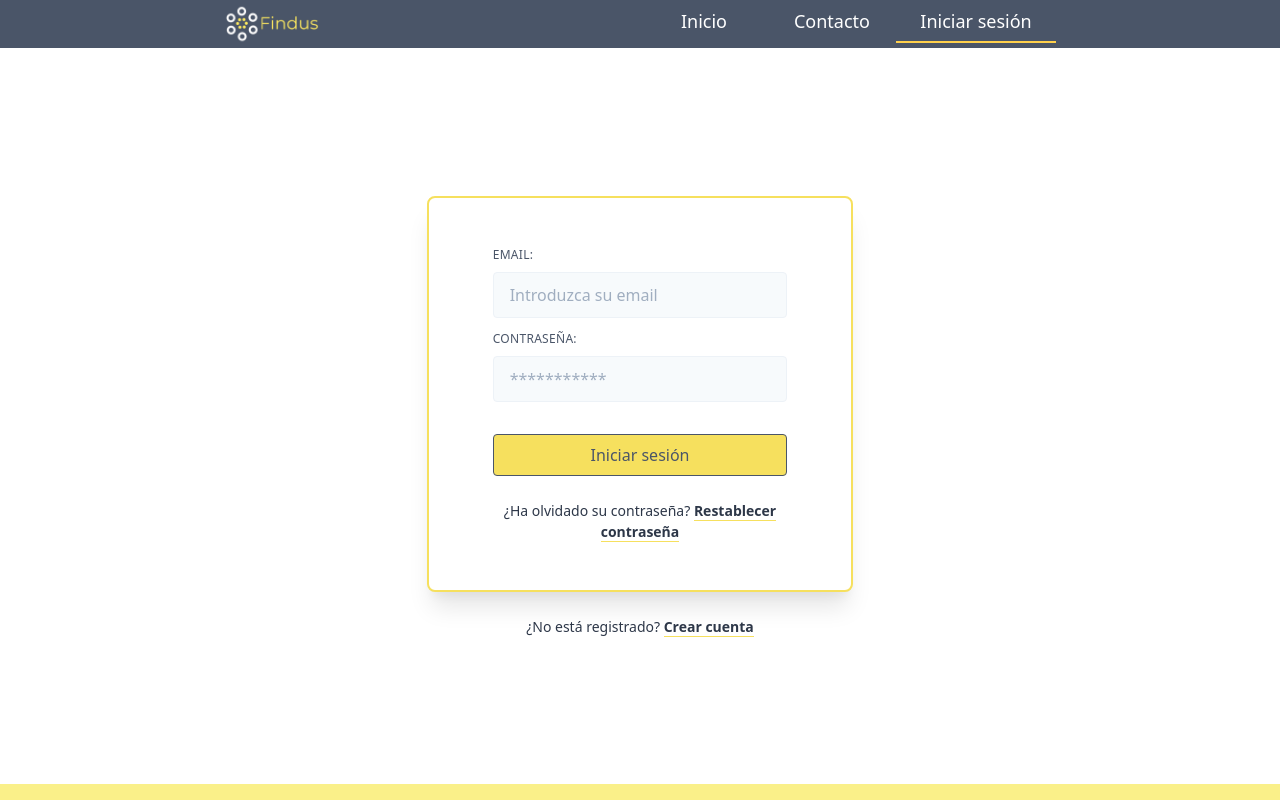
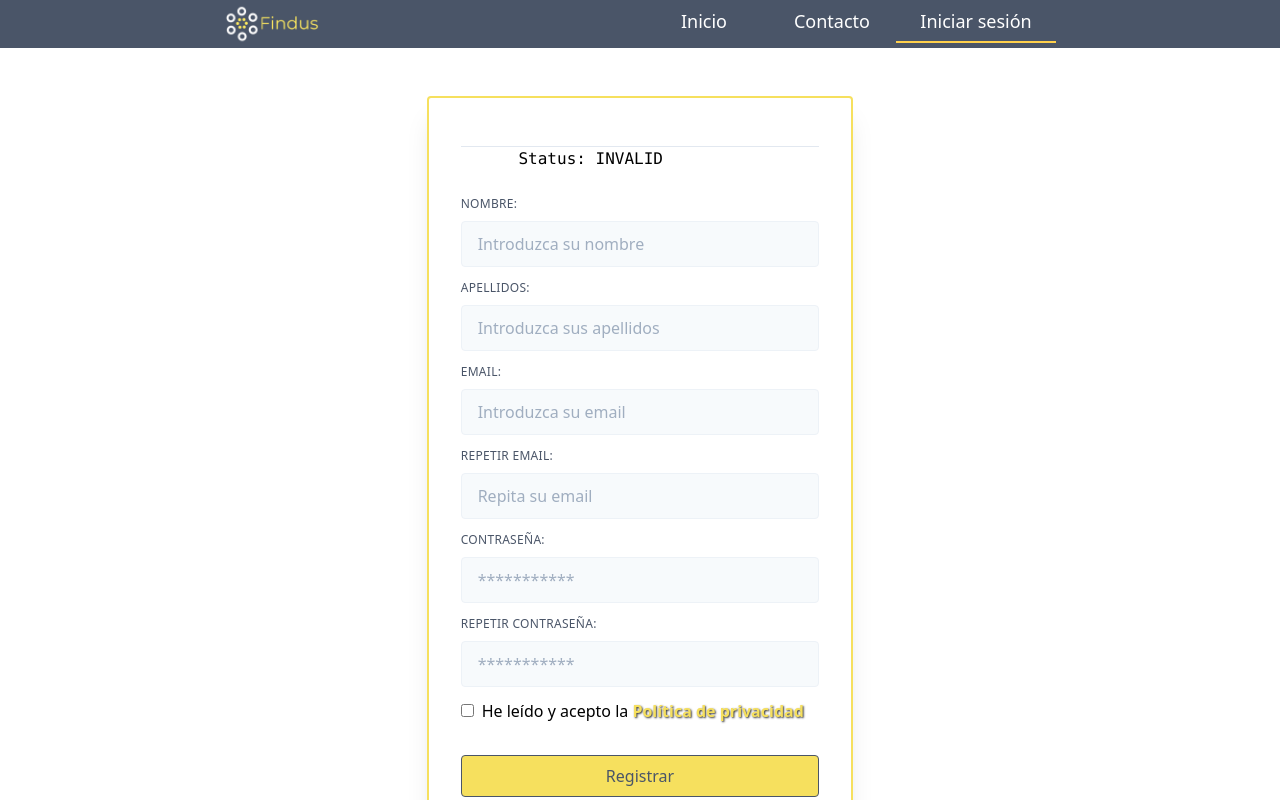
Before and after one commit to fcojalvarez/Findus-Angular, an Angular app: page /login in a window 1280 px wide. Both pictures are taken after a click on the element "Crear cuenta". Shown: the top 800 px of the page. Built offline with nearby package versions, Linux system fonts and the light colour scheme.

Commit message:
add validators assync

```diff
--- a/src/app/components/login-form/login-form.component.html
+++ b/src/app/components/login-form/login-form.component.html
@@ -1,5 +1,4 @@
-<div class="min-h-screen-80  my-12 flex flex-col items-center justify-center">
-    <div class="bg-white border-2 border-yellow-400 rounded-lg w-10/12 sm:w-1/2 lg:w-2/5 xl:w-1/3 xl:max-w-fixed1 py-12 px-8 md:px-16 shadow-xl">
+<div class="bg-white border-2 border-yellow-400 rounded-lg w-10/12 py-12 px-8 md:px-16 shadow-xl">
 
     <form class="w-full" [formGroup]="formLogin" (ngSubmit)="login()">
         <label class="block uppercase tracking-wide text-gray-700 text-xs mb-2">
@@ -19,7 +18,3 @@
 
     <p class="text-center text-sm text-gray-800 mt-6">¿Ha olvidado su contraseña? <span class="font-bold border-b border-yellow-400 cursor-pointer hover:border-white hover:text-yellow-400" (click)="restorePassword()">Restablecer contraseña</span></p>
 </div>
-
-    <p class="text-center text-sm text-gray-800 mt-6">¿No está registrado? <span class="font-bold border-b border-yellow-400 cursor-pointer hover:border-white hover:text-yellow-400">Crear cuenta</span></p>
-
-</div>
--- a/src/app/components/login-form/login-form.component.ts
+++ b/src/app/components/login-form/login-form.component.ts
@@ -1,9 +1,7 @@
-import { Component } from '@angular/core';
+import { Component, Output, EventEmitter } from '@angular/core';
 import { FormGroup, FormBuilder, Validators, FormControl } from '@angular/forms';
 import { HttpClient } from '@angular/common/http';
 import { Router } from '@angular/router'
-import { pipe } from 'rxjs';
-import { tap } from 'rxjs/operators';
 
 @Component({
   selector: 'login-form',
@@ -36,7 +34,7 @@ export class LoginFormComponent{
 
   onResetForm(){
     this.formLogin.reset();
-  }
+  };
 
   login() {
     const loginData = {
--- a/src/app/components/register-form/register-form.component.html
+++ b/src/app/components/register-form/register-form.component.html
@@ -1,7 +1,11 @@
-<div class="min-h-screen-80  my-12 flex flex-col items-center justify-center">
-    <div class="bg-white border-2 border-yellow-400 rounded w-10/12 sm:w-1/2 lg:w-2/5 xl:w-1/3 xl:max-w-fixed1 py-12 px-8 shadow-xl">
+<div class="bg-white border-2 border-yellow-400 rounded py-12 px-8 shadow-xl">
+    <hr>
+    <pre>
+      Status: {{ formRegister.status }}
+    </pre>
 
-        <form class="w-full" [formGroup]="formRegister">
+
+    <form class="w-full" [formGroup]="formRegister" (ngSubmit)="register()">
         <label class="block uppercase tracking-wide text-gray-700 text-xs mb-2" for="grid-password">
                 Nombre:
             </label>
@@ -40,13 +44,11 @@
         <input class="block w-full bg-gray-100 text-gray-700 border border-gray-200 rounded py-3 px-4 mb-3 leading-tight focus:outline-none focus:bg-white focus:border-yellow-500" type="password" formControlName="repeatPassword" placeholder="***********">
         <p class="text-red-400 mb-4" *ngIf="(repeatPassword.dirty || repeatPassword.touched) && repeatPassword.invalid && repeatPassword.errors.pattern">Este campo es obligatorio.</p>
         <p class="text-red-400 mb-4" *ngIf="password.value !== repeatPassword.value && password.touched">Las contraseñas no coinciden.</p>
+
+        <input formControlName="acceptPolicies" type="checkbox" id="acceptPolicies">
+        <label for="acceptPolicies" class="ml-2">He leído y acepto la <span class="text-yellow-400 font-bold cursor-pointer text-shadow" [routerLink]="['politica']">Política de privacidad</span></label>
+
+        <button type="submit" class="block bg-yellow-400 px-8 py-2 mt-8 text-gray-700 border border-gray-700 rounded w-full" [disabled]="!formRegister.valid">Registrar</button>
     </form>
 
-        <input type="checkbox" id="agreePolicies">
-        <label for="agreePolicies" class="ml-2">He leído y acepto la <span class="text-yellow-400 font-bold cursor-pointer text-shadow" [routerLink]="['politica']">Política de privacidad</span></label>
-
-        <button type="submit" class="block bg-yellow-400 px-8 py-2 mt-8 text-gray-700 border border-gray-700 rounded w-full" (click)="register(formRegister)" [disabled]="!formRegister.valid">Registrar</button>
 </div>
-
-    <p class="text-center text-sm text-gray-800 mt-6">¿Ya tiene cuenta?, <span class="font-bold border-b border-yellow-400 cursor-pointer hover:border-white hover:text-yellow-400">Iniciar sesión</span></p>
-</div>
--- a/src/app/components/register-form/register-form.component.ts
+++ b/src/app/components/register-form/register-form.component.ts
@@ -1,5 +1,6 @@
 import { Component } from '@angular/core';
 import { FormGroup, FormBuilder, Validators, FormControl } from '@angular/forms';
+import { ValidatorsService } from '../../services/validators.service';
 
 @Component({
   selector: 'register-form',
@@ -13,7 +14,7 @@ export class RegisterFormComponent {
 
   private emailPattern: any = /^(([^<>()[\]\\.,;:\s@\"]+(\.[^<>()[\]\\.,;:\s@\"]+)*)|(\".+\"))@((\[[0-9]{1,3}\.[0-9]{1,3}\.[0-9]{1,3}\.[0-9]{1,3}\])|(([a-zA-Z\-0-9]+\.)+[a-zA-Z]{2,}))$/;
 
-  constructor( private fb: FormBuilder ) {
+  constructor( private fb: FormBuilder,private validators: ValidatorsService ) {
     this.formRegister = this.createForm()
   }
 
@@ -23,24 +24,52 @@ export class RegisterFormComponent {
   get repeatEmail() { return this.formRegister.get('repeatEmail'); }
   get password() { return this.formRegister.get('password'); }
   get repeatPassword() { return this.formRegister.get('repeatPassword'); }
+  get acceptPolicies() { return this.formRegister.get('acceptPolicies'); }
 
   createForm(){
     return new FormGroup({
       name: new FormControl('', [ Validators.required, Validators.minLength(5) ]),
       lastname: new FormControl('', [ Validators.required, Validators.minLength(5) ]),
-      email: new FormControl('', [ Validators.required, Validators.minLength(5), Validators.pattern(this.emailPattern) ]),
+      email: new FormControl('', [ Validators.required, Validators.minLength(5), Validators.pattern(this.emailPattern) ], this.validators.userExist),
       repeatEmail: new FormControl('', [ Validators.required, Validators.minLength(5), Validators.pattern(this.emailPattern) ]),
       password: new FormControl('', [ Validators.required, Validators.minLength(6) ]),
       repeatPassword: new FormControl('', [ Validators.required, Validators.minLength(6) ]),
+      acceptPolicies: new FormControl('', Validators.required ),
     })
   }
+
 
   onResetForm(){
     this.formRegister.reset();
   }
 
-  register(form){
-    console.log(form)
+  register(){
+    const token = window.localStorage.getItem('token')
+            if(token) {
+                alert('Ya hay una sesión activa actualmente');
+                return;
+            }
+            const newUser = {
+                name: this.name.value,
+                lastname: this.lastname.value,
+                email: this.email.value,
+                password: this.password.value,
+                profile: 'user',
+                image: 'https://cdn0.iconfinder.com/data/icons/user-pictures/100/unknown2-512.png'
+            }
+
+            console.log(newUser)
+
+           /*  const userEmailListDB = await this.$axios.get('users') */ // TODO: validación asincrona
+
+            /* try {
+               const userCreated = await this.$axios.$post('users', newUser)
+                this.onResetForm();
+
+                alert('Usuario creado correctamente');
+            } catch {
+               alert('No hemos podido crear su usuario, por favor inténtelo de nuevo.')
+            }; */
   }
 
 }
--- a/src/app/pages/login/login.component.html
+++ b/src/app/pages/login/login.component.html
@@ -1,4 +1,10 @@
-<login-form>
-</login-form>
+<div class="min-h-screen-80  my-12 flex flex-col items-center justify-center">
 
-<!-- <register-form></register-form> -->
+    <login-form *ngIf="isShowLoginForm" class="sm:w-1/2 lg:w-2/5 xl:w-1/3 xl:max-w-fixed1"></login-form>
+
+    <p *ngIf="isShowLoginForm" class="text-center text-sm text-gray-800 mt-6">¿No está registrado? <span class="font-bold border-b border-yellow-400 cursor-pointer hover:border-white hover:text-yellow-400" (click)="ShowRegisterForm()">Crear cuenta</span></p>
+
+    <register-form *ngIf="isShowRegisterForm" class="w-10/12 sm:w-1/2 lg:w-2/5 xl:w-1/3 xl:max-w-fixed1"></register-form>
+    <p *ngIf="isShowRegisterForm" class="text-center text-sm text-gray-800 mt-6">¿Ya tiene cuenta?, <span class="font-bold border-b border-yellow-400 cursor-pointer hover:border-white hover:text-yellow-400" (click)="ShowLoginForm()">Iniciar sesión</span></p>
+
+</div>
--- a/src/app/pages/login/login.component.ts
+++ b/src/app/pages/login/login.component.ts
@@ -1,4 +1,4 @@
-import { Component, OnInit } from '@angular/core';
+import { Component } from '@angular/core';
 
 @Component({
   selector: 'app-login',
@@ -6,11 +6,20 @@ import { Component, OnInit } from '@angular/core';
   styles: [
   ]
 })
-export class LoginComponent implements OnInit {
+export class LoginComponent {
+
+  public isShowLoginForm: boolean = true;
+  public isShowRegisterForm: boolean = false
 
   constructor() { }
 
-  ngOnInit(): void {
-  }
+  ShowRegisterForm() {
+    this.isShowRegisterForm = true;
+    this.isShowLoginForm = false;
+  };
 
+  ShowLoginForm() {
+    this.isShowRegisterForm = false;
+    this.isShowLoginForm = true;
+  };
 }
--- /dev/null
+++ b/src/app/services/validators.service.ts
@@ -0,0 +1,37 @@
+import { Injectable } from '@angular/core';
+import { FormControl, FormGroup} from '@angular/forms'
+import { Observable } from 'rxjs';
+import { HttpClient} from '@angular/common/http';
+
+
+@Injectable({
+  providedIn: 'root'
+})
+export class ValidatorsService {
+
+  private url: string = 'https://findusapi.herokuapp.com/';
+
+  constructor( private http: HttpClient ) { }
+
+  userExist(  control: FormControl ): Promise <any> | Observable<any> {
+
+    if( !control.value ) {
+      return Promise.resolve(null);
+    }
+
+    /* return new Promise( resolve => {
+        this.http.get(`${this.url}/users`).subscribe( data => {
+          const userExist = data.filter( user => user.email === control.value)
+
+          if(userExist) {
+            resolve({existe: true})
+          } else {
+            resolve(null)
+          }
+        });
+
+    }) */
+
+  }
+
+}
```
Lines whose indentation alone changed are shown as unchanged.
